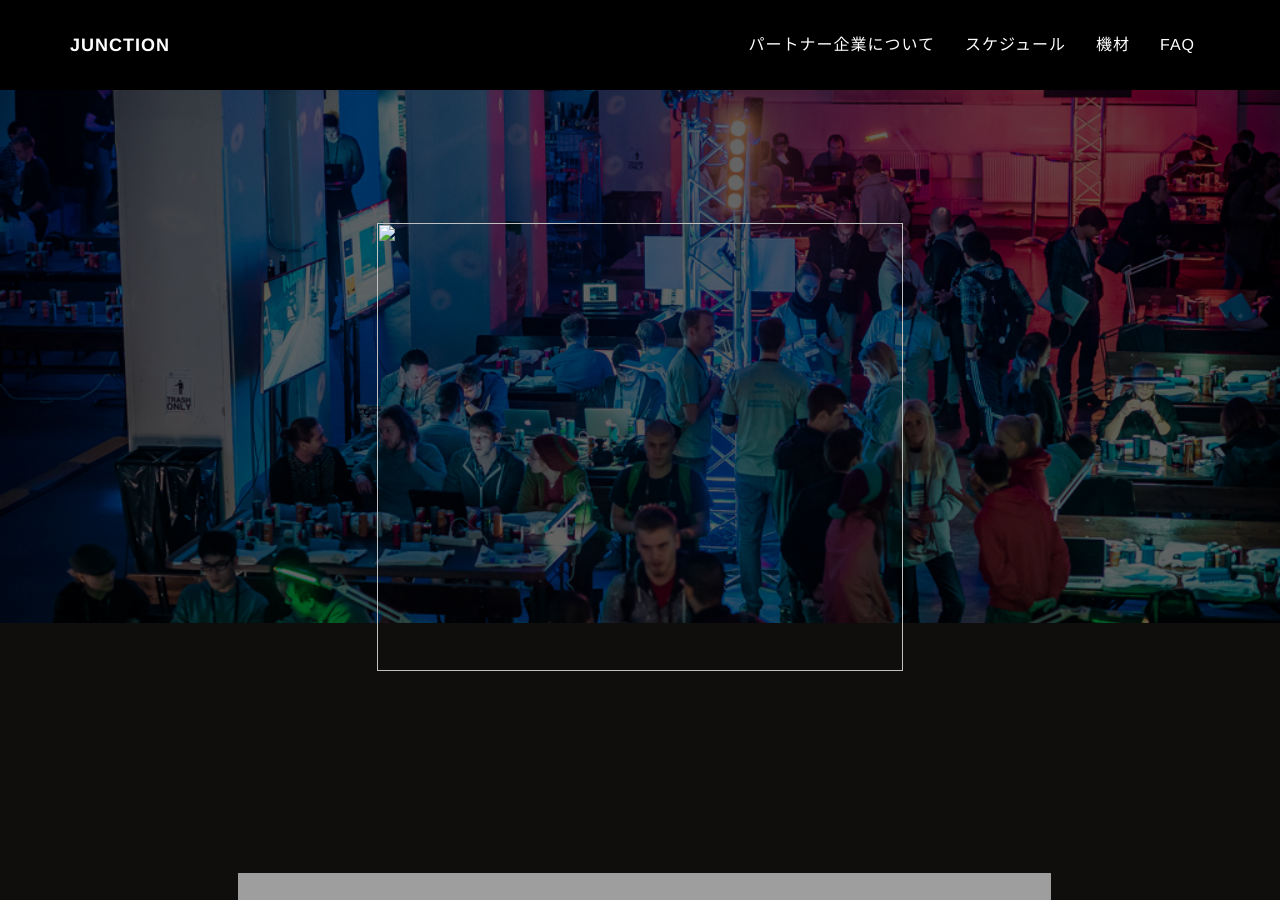
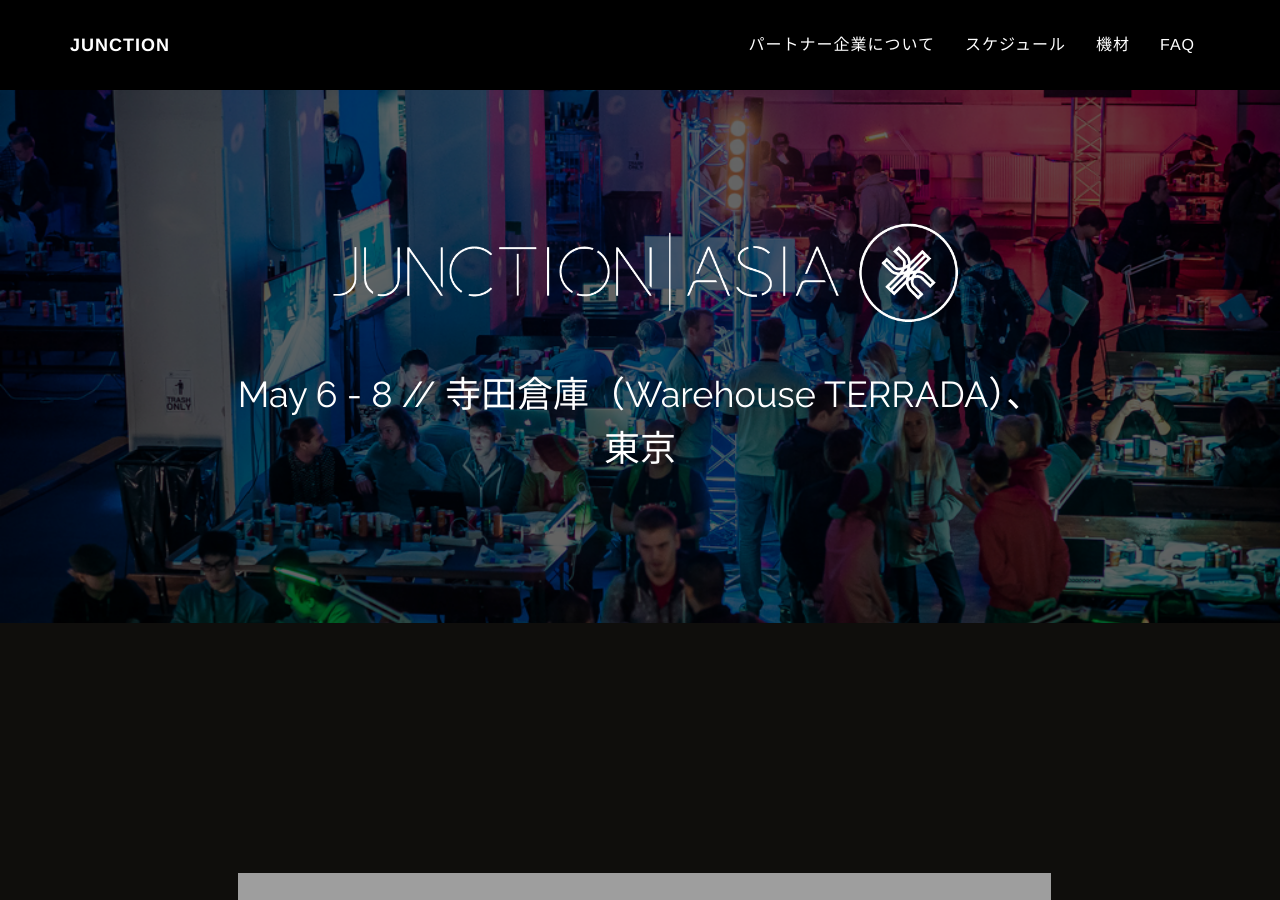
Before and after one commit to junctionasia/junctionasia.github.io, a Jekyll site: the page built from jp/index.html, in a window 1280 px wide and 900 px high. Built offline with Jekyll 4.4.1, drawn with Linux system fonts in a browser that asks for light colours; nearby versions of some CDN libraries; grey boxes are pictures that could not be loaded.

Commit message:
picture pathing

```diff
--- a/jp/index.html
+++ b/jp/index.html
@@ -4,7 +4,7 @@
 <!-- First Site -->
 <section id="first" class="content">
     <div class="col-lg-8 col-lg-offset-2 text-center">
-        <img src="images/logos/junction-asia-full-white.png" width="80%" class="header_logo">
+        <img src="/images/logos/junction-asia-full-white.png" width="80%" class="header_logo">
         <h1>May 6 - 8 // 寺田倉庫（Warehouse TERRADA）、東京</h1>
     </div>
 </section>
@@ -24,7 +24,7 @@
 <!-- About Junction Asia -->
 <section id="third" class="content block3">
     <div class="col-lg-8 col-lg-offset-2 text-center">
-            <img src="images/production/about_ex.png" class="aboutJunctionAsia">
+            <img src="/images/production/about_ex.png" class="aboutJunctionAsia">
     </div>
 </section>
 
@@ -48,7 +48,7 @@
 
 <!-- <section id="sixth" class="">
     <div class="col-md-6 text-center" style="padding: 40px 40px 40px 40px;">
-        <img src="images/production/White_RGB_ForDigitalUse.png" width="90%" style="margin-bottom:20px;">
+        <img src="/images/production/White_RGB_ForDigitalUse.png" width="90%" style="margin-bottom:20px;">
         <h4 style="text-align: left;">
             フィンランドで毎冬に開催される世界最大級のスタートアップイベント「SLUSH（スラッシュ）」が2015年「SLUSH ASIA」としてアジアで誕生し、今年は5月13-14日に幕張メッセで開催されます。SLUSH ASIAは、夢を掴もうとする国内外の才能あふれる若き人材と世界的な起業家、投資家、企業、ジャーナリストをつなげ、スタートアップの土壌を育むグローバルコミュニティを創っていきます。
             ヘルシンキで11月に開催されるSLUSHは、世界中のスタートアップ、起業家、投資家、エグゼクティブ、企業、ジャーナリスト、学生が参加し、今ではフィンランド大統領、スウェーデン王子等、各国の首脳陣もが集まる場となり、わずか数年間でフィンランドを国際的な人材とビジネスモデルが育まれる土地へと変貌させました。2015年、アジア初開催となったSLUSH ASIAには3000人以上の起業家、投資家、ジャーナリストや学生が参加しました。
@@ -56,7 +56,7 @@
     </div>
 
     <div class="col-md-6 text-center" style="padding: 40px 40px 40px 40px;">
-        <img src="images/production/FabCafeLogo.png" width="50%">
+        <img src="/images/production/FabCafeLogo.png" width="50%">
         <h4 style="text-align: left;">
             「Fab」という言葉には、大量生産やマーケットの論理に制約されない「FABrication（ものづくり）」と「FABulous（愉快な、素晴らしい）」の2つの意味が込められています。FabCafeは、その”Fab”スピリットをおいしく、楽しく、わかりやすく伝え、そして広めていく場所です。
             人が集い、人が出会い、人が繋がるカフェという空間に、レーザーカッターや3Dプリンター等のデジタルデータを利用したものづくりマシンを設置し、クリエイティブなコ・ワーキングスペースとしても使われ、企業とのさまざまなコラボレーションも生まれています。
```
